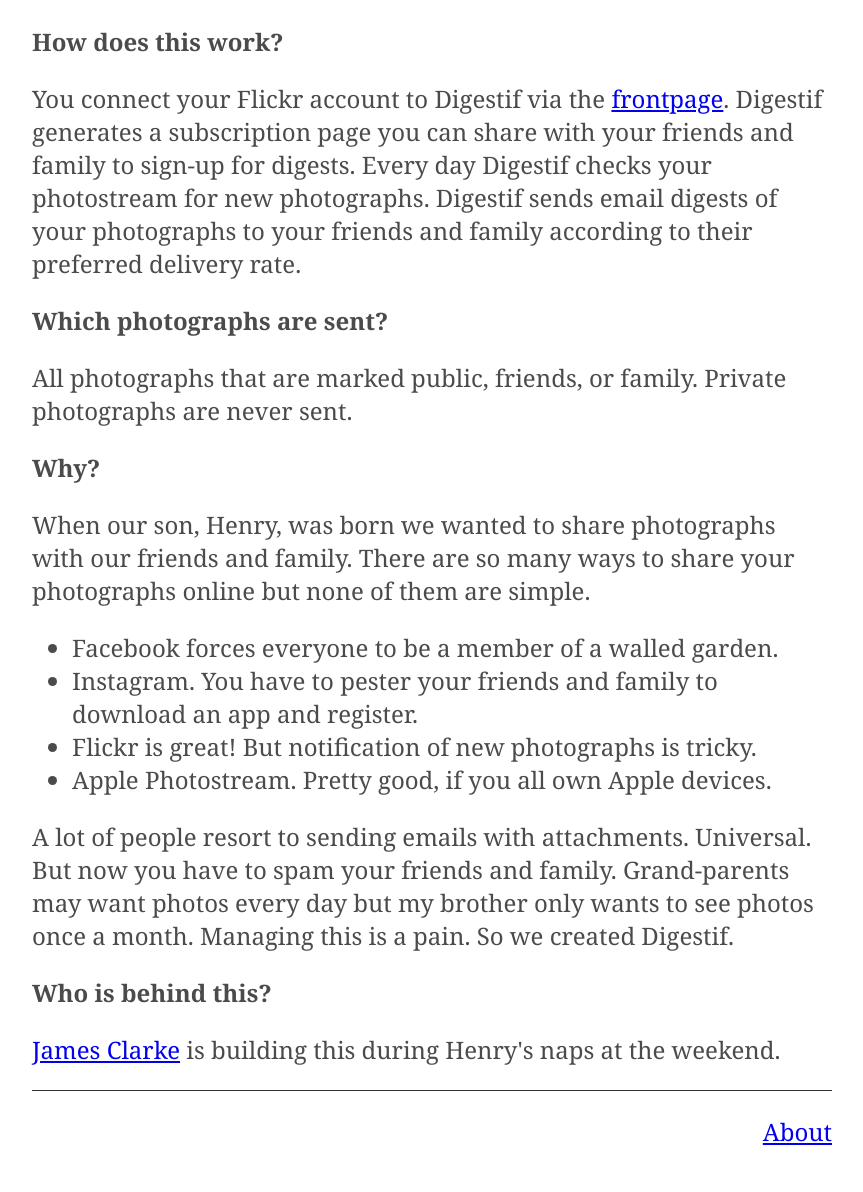
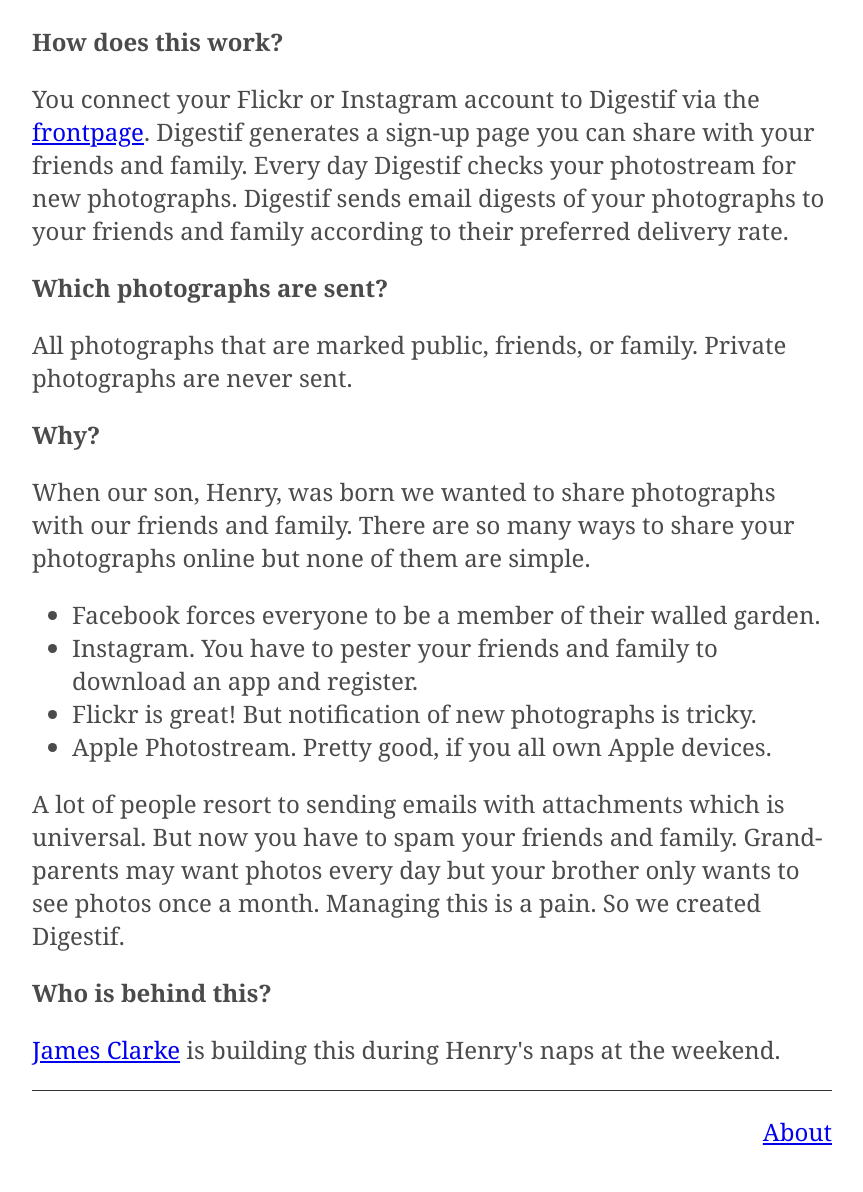
Before and after one commit to jc/digestif, a Flask app: page /about in a window 1280 px wide. Shown: the part 1300-2492 px from the top of the page, without its empty margins (208-1071 px from the left). Run offline with Flask 2, Linux system fonts and the light colour scheme; parts of the project's set-up code (start-up, migrations or seed data) failed here and were passed over; some libraries are stand-ins or nearby versions.

Commit message:
Updated About page

```diff
--- a/digestif/templates/about.html
+++ b/digestif/templates/about.html
@@ -17,15 +17,16 @@ family subscribe and decide how frequently they want digests delivered. That
 way, when you post new photographs your friends and family are notified on their
 terms.</p>
 
-<div class="photo"><img src="/static/digestif-mail.jpg" /></div>
+<div class="photo"><a href="http://digestif.me/digest/Lk"><img src="/static/digestif-mail.jpg" /></a></div>
 
 <p><strong>How does this work?</strong></p>
-<p>You connect your Flickr account to Digestif via
-the <a href="/">frontpage</a>. Digestif generates a subscription page
-you can share with your friends and family to sign-up for
-digests. Every day Digestif checks your photostream for new
-photographs. Digestif sends email digests of your photographs to your
-friends and family according to their preferred delivery rate.</p>
+
+<p>You connect your Flickr or Instagram account to Digestif via
+the <a href="/">frontpage</a>. Digestif generates a sign-up page you
+can share with your friends and family. Every day Digestif checks your
+photostream for new photographs. Digestif sends email digests of your
+photographs to your friends and family according to their preferred
+delivery rate.</p>
 
 <p><strong>Which photographs are sent?</strong></p>
 <p>All photographs that are marked public, friends, or family. Private
@@ -36,7 +37,7 @@ photographs are never sent.</p>
 our friends and family. There are so many ways to share your
 photographs online but none of them are simple.</p>
 
-<ul><li>Facebook forces everyone to be a member of a walled
+<ul><li>Facebook forces everyone to be a member of their walled
 garden.</li>
 <li>Instagram. You have to pester your friends and family to download an app and
 register.</li>
@@ -44,9 +45,9 @@ register.</li>
 <li>Apple Photostream. Pretty good, if you all own Apple devices.</li>
 </ul>
 
-<p>A lot of people resort to sending emails with
-attachments. Universal. But now you have to spam your friends and
-family. Grand-parents may want photos every day but my brother only
+<p>A lot of people resort to sending emails with attachments which is
+universal. But now you have to spam your friends and
+family. Grand-parents may want photos every day but your brother only
 wants to see photos once a month. Managing this is a pain. So we
 created Digestif.</p>
 
@@ -54,5 +55,4 @@ created Digestif.</p>
 <p><a href="http://jamesclarke.net">James Clarke</a> is building this during
 Henry's naps at the weekend.</p>
 
-
 {% endblock %}
```
